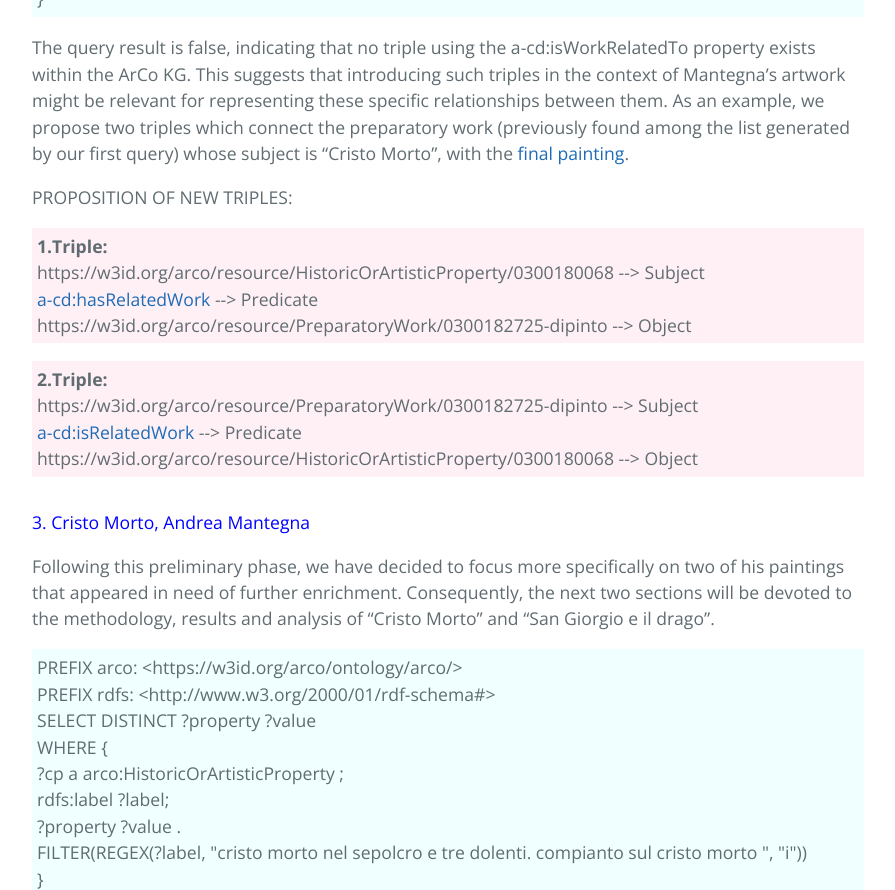
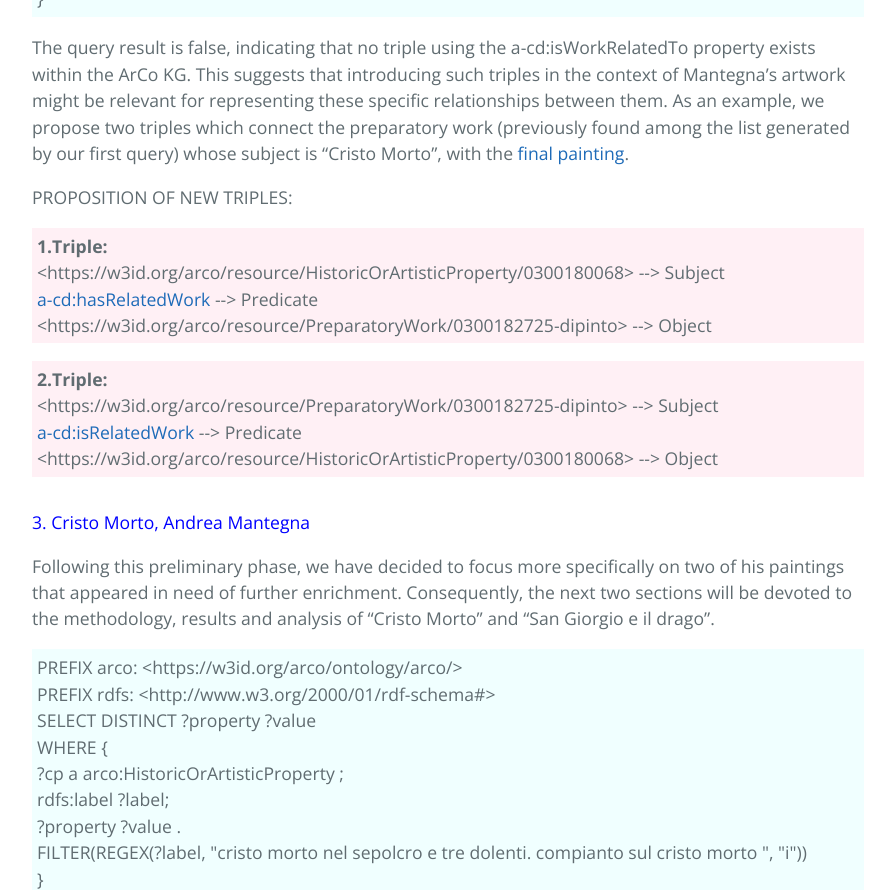
Before and after one commit to KevinITS-site/KevinITS-site.github.io, a Jekyll site: the page built from another-page.md, in a window 1280 px wide and 900 px high, scrolled down 6161 px, cut to the strip 0-890 px from the top of the window. Shown: the whole strip, without its empty margins (192-1087 px from the left). Built offline with Jekyll 4.4.1, drawn with Linux system fonts in a browser that asks for light colours; our own code applies the rules of GitHub Pages for plain Markdown files; some of the changed text lies outside the part shown.

```diff
--- a/another-page.md
+++ b/another-page.md
@@ -177,16 +177,16 @@ PROPOSITION OF NEW TRIPLES:
 
 <p style="background-color: LavenderBlush; padding: 5px;">
 <b>1.Triple:</b><br>
-https://w3id.org/arco/resource/HistoricOrArtisticProperty/0300180068 --> Subject <br>
+<https://w3id.org/arco/resource/HistoricOrArtisticProperty/0300180068> --> Subject <br>
 <a href= "https://w3id.org/arco/ontology/context-description/hasRelatedWork">a-cd:hasRelatedWork</a> --> Predicate <br>
-https://w3id.org/arco/resource/PreparatoryWork/0300182725-dipinto --> Object <br>
+<https://w3id.org/arco/resource/PreparatoryWork/0300182725-dipinto> --> Object <br>
 </p>
 
 <p style="background-color: LavenderBlush; padding: 5px;">
 <b>2.Triple:</b> <br>
-https://w3id.org/arco/resource/PreparatoryWork/0300182725-dipinto --> Subject <br>
+<https://w3id.org/arco/resource/PreparatoryWork/0300182725-dipinto> --> Subject <br>
 <a href= "https://w3id.org/arco/ontology/context-description/isRelatedWork">a-cd:isRelatedWork</a> --> Predicate <br>
-https://w3id.org/arco/resource/HistoricOrArtisticProperty/0300180068 --> Object <br>
+<https://w3id.org/arco/resource/HistoricOrArtisticProperty/0300180068> --> Object <br>
 </p>
 
 <div id="specific-section"><a name="custom-anchor"></a>
@@ -251,7 +251,7 @@ Following this reasoning, we created a new triple which links the Cristo Morto t
 <p style="background-color: LavenderBlush; padding: 5px;">
 <b>1.Triple:</b> <br>
 <https://w3id.org/arco/resource/HistoricOrArtisticProperty/0300180068> --> Subject (Cristo Morto) <br>
-a-cd:hasDating --> Predicate <br>
+<a href= "https://dati.beniculturali.it/lodview-arco-onto/ontology/context-description/hasDating.html">a-cd:hasDating</a> --> Predicate <br>
 <https://w3id.org/arco/resource/AlternativeDating/0300180068> --> Object <br>
 The literal of the Object (Alternative Dating) is <i>Cronologia 2 del bene 0300180068</i> (the code of the cultural property).
 </p>
@@ -279,7 +279,7 @@ Both ChatGPT and Gemini correctly identified the object of the new triple as <a
 <p style="background-color: LavenderBlush; padding: 5px;">
 <b>2.Triple:</b> <br>
 <https://w3id.org/arco/resource/AlternativeDating/0300180068> --> Subject <br>
-a-cd:hasAlternativeDatingType --> Predicate <br>
+<a href= "https://w3id.org/arco/ontology/context-description/hasAlternativeDatingType">a-cd:hasAlternativeDatingType</a> --> Predicate <br>
 <a href= "https://w3id.org/arco/ontology/context-description/DifferentDating">a-cd:differentDating</a> --> Object <br>
 </p>
 
```
